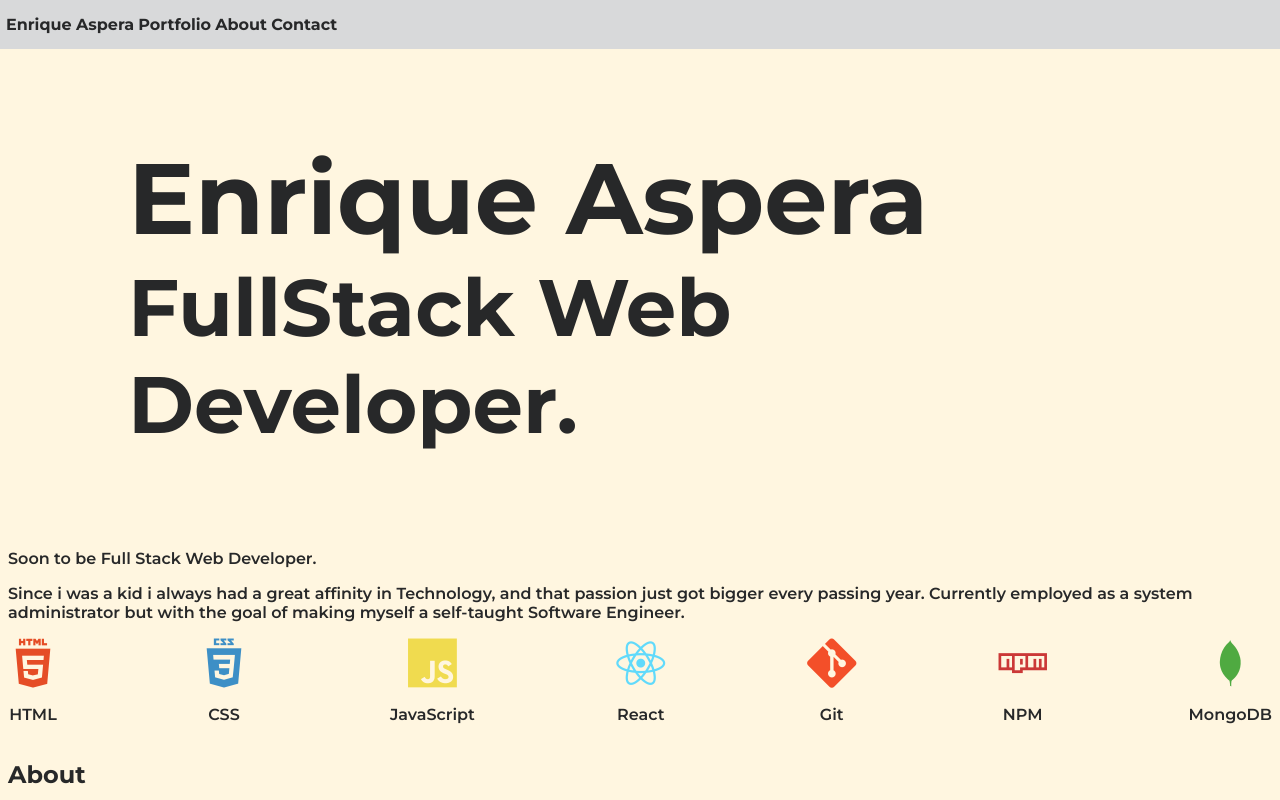
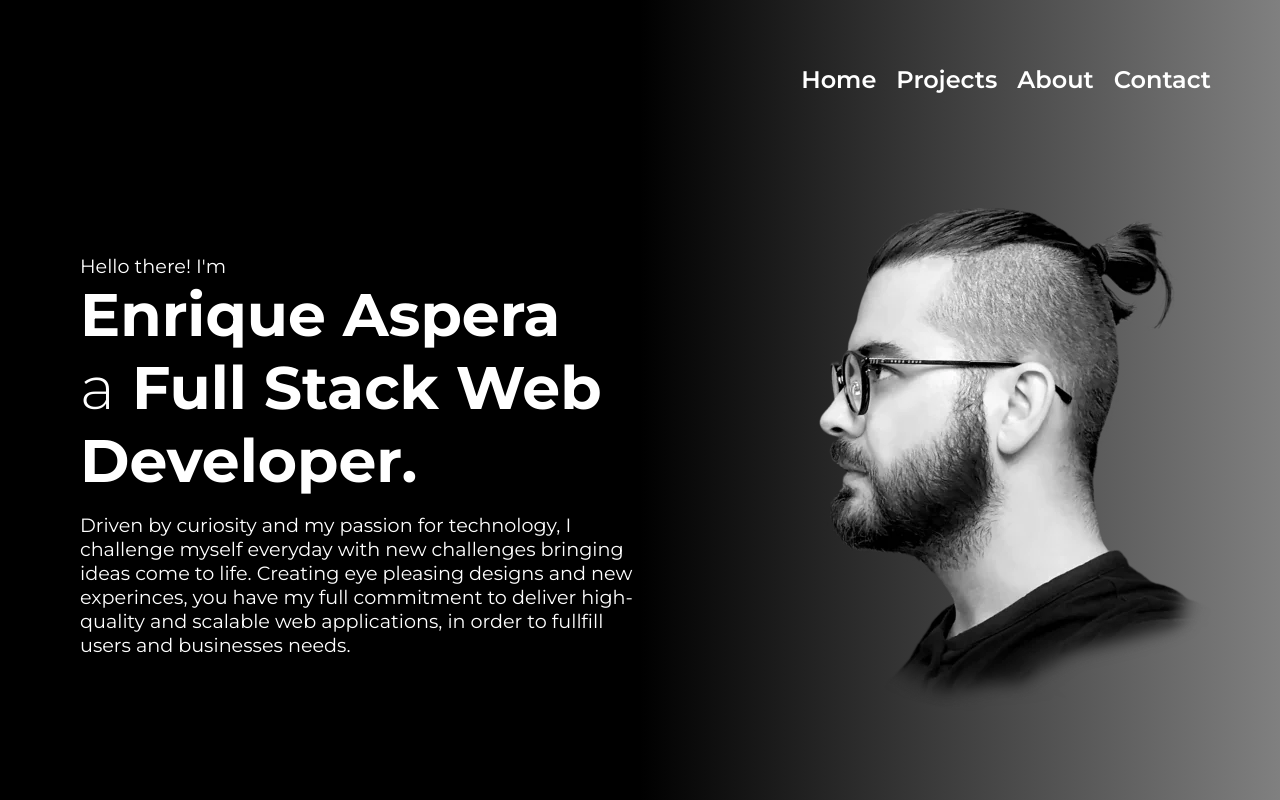
Before and after one commit to Enrique1410/PortfolioWebsite, a plain HTML site: page index.html in a window 1280 px wide. Shown: the top 800 px of the page. Drawn offline with nearby package versions, Linux system fonts and the light colour scheme.

Commit message:
changed landing page design

```diff
--- a/index.html
+++ b/index.html
@@ -15,20 +15,32 @@
 </head>
 
 <body>
+    <div class="showcase">
         <header>
-        <nav>
-            <a href="#">Enrique Aspera</a>
-            <a href="#">Portfolio</a>
+            <a href="#">Home</a>
+            <a href="#">Projects</a>
             <a href="#">About</a>
             <a href="#">Contact</a>
-        </nav>
         </header>
-    <div class="content">
         <div class="introduction">
             <div class="personal">
+                <p>Hello there! I'm</p>
                 <h1 id="title-name">Enrique Aspera</h1>
-                <h2 id="title-description">FullStack Web Developer.</h2>
+                <h2 id="title-description"><span>a</span> Full Stack Web Developer.</h2>
+                <p>Driven by curiosity and my passion for technology, I challenge myself everyday with new challenges
+                    bringing ideas come to life. Creating eye pleasing designs and new experinces, you have my full
+                    commitment to deliver high-quality and scalable web applications, in order to fullfill users and
+                    businesses needs.</p>
             </div>
+            <div class="image">
+                <div>
+                    <img src=".\images\image.webp" alt="profile-pic">
+                </div>
+            </div>
+        </div>
+    </div>
+    </div>
+    <div class="content">
     </div>
     <p>Soon to be Full Stack Web Developer.</p>
     <p>Since i was a kid i always had a great affinity in Technology, and that passion just got bigger every passing
--- a/styles/styles.css
+++ b/styles/styles.css
@@ -1,48 +1,91 @@
-html {
-    background-color: #FFF6E0;
-    color: #272829;
+* {
+    margin: 0;
+    padding: 0;
+    color: #ffffff;
     font-family: 'Montserrat', sans-serif;
 }
 
 body {
-    margin: 0;
+    display: flex;
+    flex-direction: column;
+    -ms-overflow-style: none;
+}
+
+body::-webkit-scrollbar {
+    display: none;
+}
+
+header {
+    display: flex;
+    height: 30px;
+    align-items: center;
+    gap: 10px;
+    justify-content: end;
+    padding-right: 4rem;
+    padding-top: 4rem;
 }
 
 footer {
     text-align: center;
 }
 
-nav {
-    background-color: #D8D9DA;
-    margin: 0;
-    padding-top: 15px;
-    padding-bottom: 15px;
-    padding-left: 6px;
-    padding-right: 6px;
+a {
+    text-decoration: none;
+    font-weight: 600;
+    color: #ffffff;
+    padding: 5px;
+    font-size: 1.5rem;
 }
 
-a {
-    text-decoration: none;
-    color: inherit;
-    font-weight: bold;
+span {
+    font-weight: 300;
 }
 
-p {
-    font-weight: 600;
+.introduction {
+    display: flex;
+    justify-content: center;
+    width: 100%;
+    flex-grow: 3;
+}
+
+.personal p {
+    font-size: 1.2rem;
+    margin-top: 1rem;
+}
+
+.showcase {
+    background-image: linear-gradient(to right, #000000, #000000, #808080);
+    display: flex;
+    flex-direction: column;
+    min-height: 100vh;
+    justify-content: space-between;
 }
 
 .content {
     margin: 8px;
 }
 
-.introduction {
+.personal {
+    display: flex;
+    flex-direction: column;
+    justify-content: center;
+    margin: 5px 5rem 5px 5rem;
+    flex: 50%;
+}
+
+.image {
+    flex: 50%;
     display: flex;
     justify-content: center;
+    align-items: center;
 }
 
-.personal {
-    margin: 80px 120px;
+@media screen and (max-width: 700px) {
+    .introduction {
+        flex-direction: column;
+    }
 }
+
 
 .skills {
     display: flex;
@@ -55,11 +98,11 @@ p {
 }
 
 #title-name {
-    font-size: 100px;
+    font-size: 3.75rem;
     margin: 0;
 }
 
 #title-description {
-    font-size: 80px;
+    font-size: 3.75rem;
     margin: 0;
 }
```
Also changed, not shown: images/image.webp (added). Lines whose indentation alone changed are shown as unchanged.
